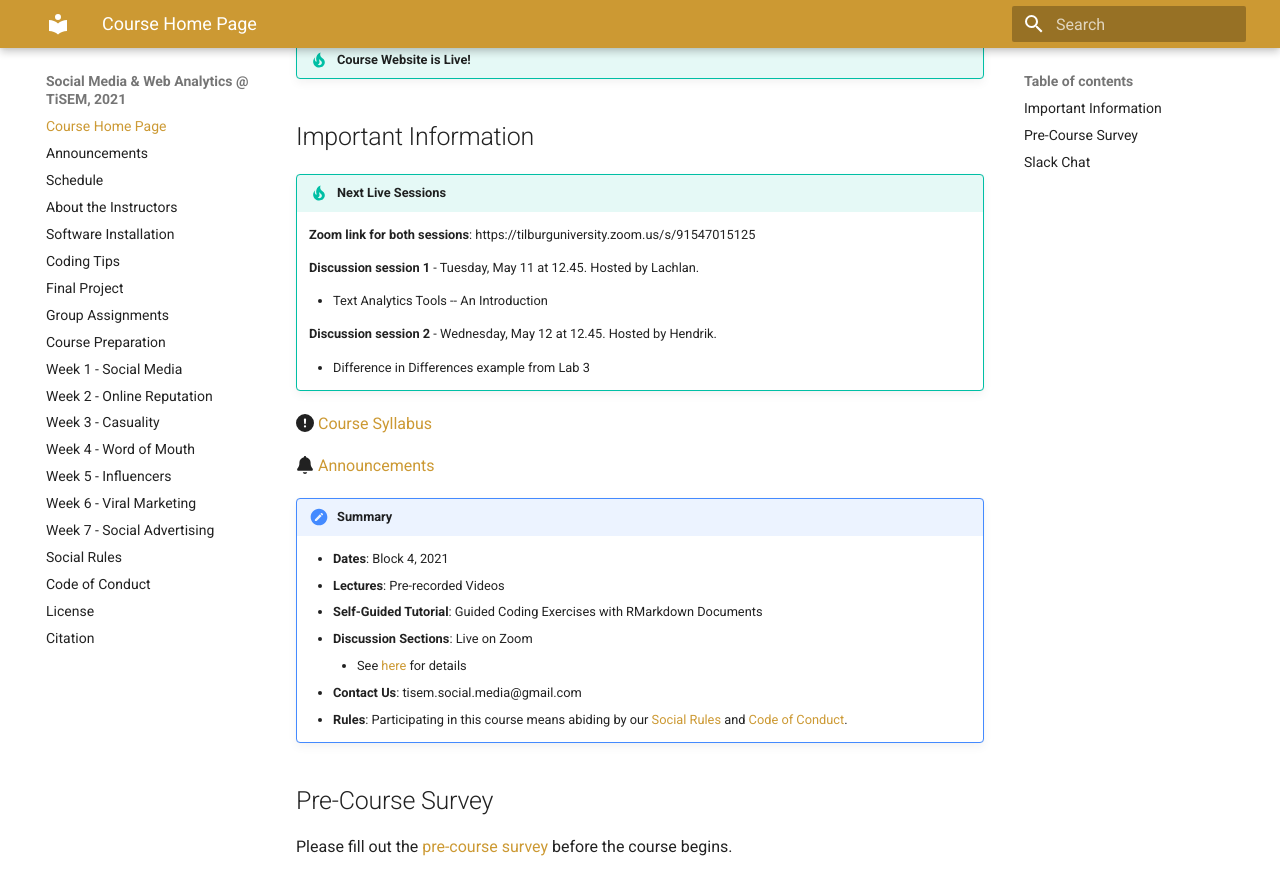
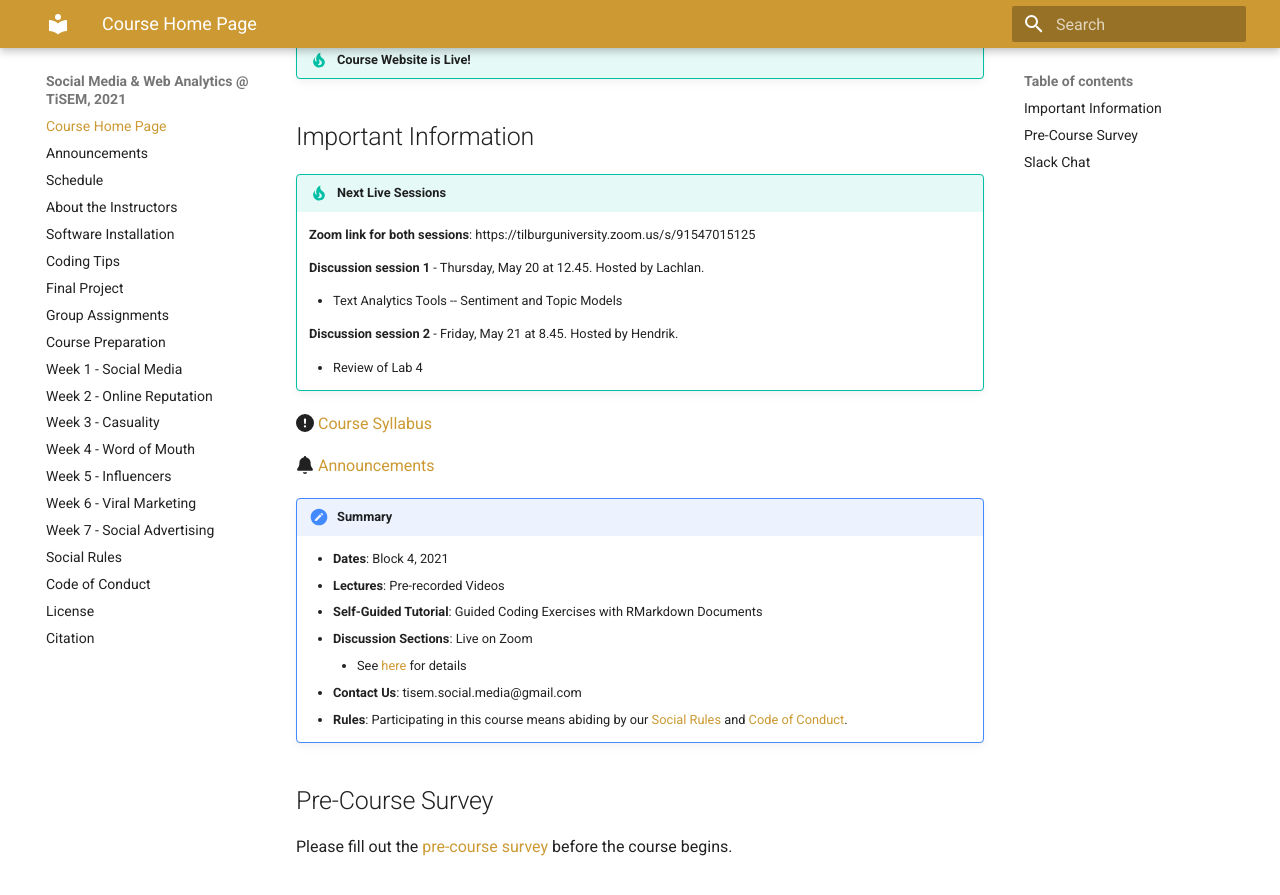
Before and after one commit to tisem-digital-marketing/2021-smwa, an MkDocs documentation site: the page built from docs/index.md, in a window 1280 px wide and 900 px high, scrolled down 461 px. Shown: the top 895 px of the window. Built offline with MkDocs 1.6.1 and Material for MkDocs 9.7.7, drawn with Linux system fonts in a browser that asks for light colours; old or Windows-style settings are respelled for this version of MkDocs.

Commit message:
update discussion topics -- week 5

```diff
--- a/docs/index.md
+++ b/docs/index.md
@@ -26,13 +26,13 @@ There are two overarching objectives:
 
     **Zoom link for both sessions**: https://tilburguniversity.zoom.us/s/91547015125
 
-    **Discussion session 1** - Tuesday, May 11 at 12.45. Hosted by Lachlan.
+    **Discussion session 1** - Thursday, May 20 at 12.45. Hosted by Lachlan.
 
-    * Text Analytics Tools -- An Introduction
+    * Text Analytics Tools -- Sentiment and Topic Models
 
-    **Discussion session 2** - Wednesday, May 12 at 12.45. Hosted by Hendrik.
+    **Discussion session 2** - Friday, May 21 at 8.45. Hosted by Hendrik.
 
-    * Difference in Differences example from Lab 3
+    * Review of Lab 4
 
 :fontawesome-solid-exclamation-circle: [Course Syllabus](assets/syllabus.pdf)
 
```
